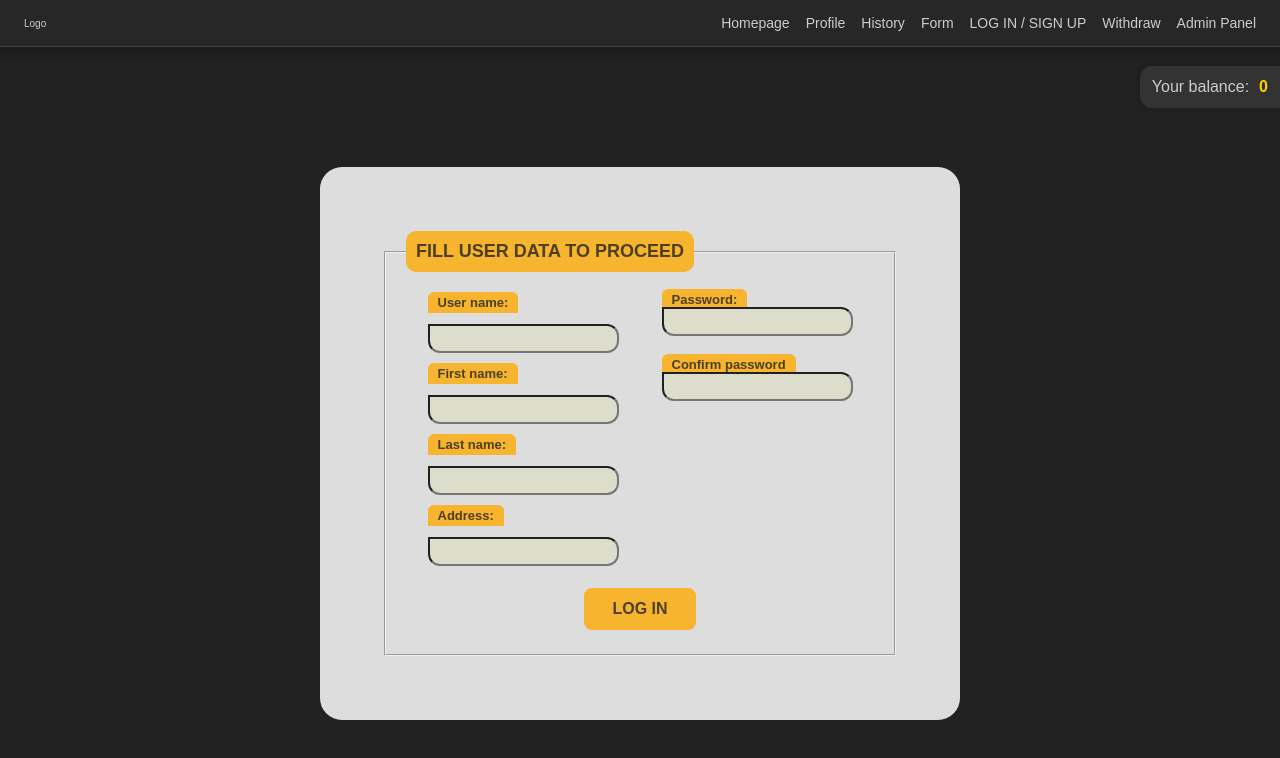
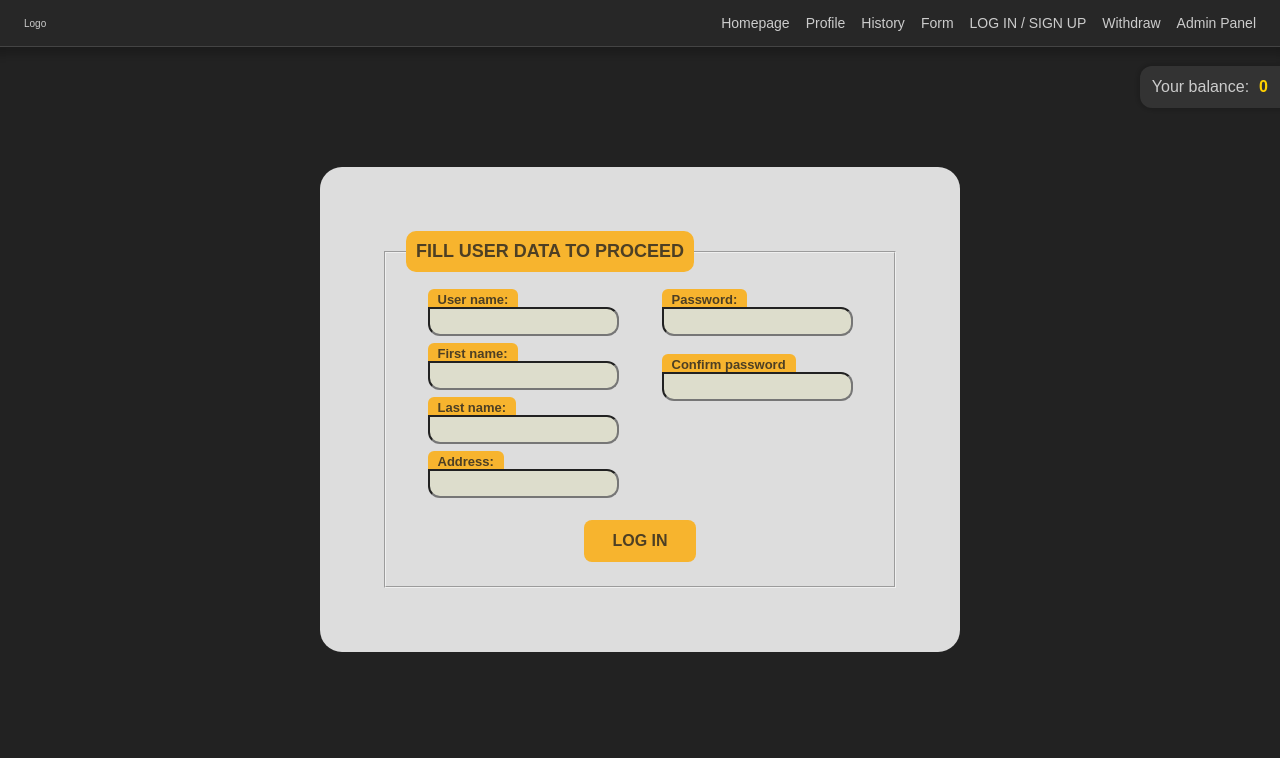
Before and after one commit to bartek623/HackYeahFront, a React (Create React App) app in the folder front/: page /Authorization in a window 1280 px wide. Both pictures are taken after a click on the button "SIGN UP". Shown: the top 758 px of the page. Built offline with nearby package versions, Linux system fonts and the light colour scheme.

Commit message:
registration animation

```diff
--- a/front/src/components/Authorization/Authorization.js
+++ b/front/src/components/Authorization/Authorization.js
@@ -5,10 +5,10 @@ import style from "./Authorization.module.css";
 function Authorization() {
   const [canLogin, setCanLogin] = useState(false);
   const [isRegistering, setIsRegistering] = useState(false);
-  const input1 = useRef();
-  const input2 = useRef();
-  const input3 = useRef();
-  const input4 = useRef();
+  const inputLogin = useRef();
+  const inputFName = useRef();
+  const inputLName = useRef();
+  const inputAddr = useRef();
   const inputP = useRef();
   const inputCP = useRef();
 
@@ -18,29 +18,14 @@ function Authorization() {
   const changeHandler = function () {
     if (
       !isRegistering &&
-      input1.current.value !== "" &&
+      inputLogin.current.value !== "" &&
       inputP.current.value !== ""
     ) {
       setCanLogin(true);
       return;
     }
 
-    if(input1.current.value ==='') {
-      setCanLogin(false)
-      return};
-    if(input2.current.value ==='') {
-      setCanLogin(false)
-      return};
-    if(input3.current.value ==='') {
-      setCanLogin(false)
-      return};
-    if(input4.current.value ==='') {
-      setCanLogin(false)
-      return};
-    if(inputCP.current.value ==='') {
-      setCanLogin(false)
-      return};
-    if(inputP.current.value ==='') {
+    if(inputLogin.current.value ==='' || inputFName.current.value ==='' || inputLName.current.value ==='' || inputAddr.current.value ==='' || inputCP.current.value ==='' || inputP.current.value ==='') {
       setCanLogin(false)
       return};
 
@@ -52,26 +37,37 @@ function Authorization() {
     <section className={style.card}>
       <fieldset>
         <legend className={style.legend}>FILL USER DATA TO PROCEED</legend>
+
         <div className={style.formik}><div className={style.left}>
 
+        <div>
         <label htmlFor="login" >User name: </label> <br></br>
-        <input type="text" ref={input1} onChange={changeHandler} name="email"></input>
+        <input type="text" ref={inputLogin} onChange={changeHandler} name="login"></input>
+        </div>
 
-      {isRegistering && <div className={style.left}>
-        <label htmlFor="login" >First name: </label> <br></br>
-        <input type="text" ref={input2} onChange={changeHandler} name="email"></input>
+      {isRegistering && <div className={style['left', 'confPass']}>
+        <div>
+        <label htmlFor="firstname" >First name: </label> <br></br>
+        <input type="text" ref={inputFName} onChange={changeHandler} name="firstname"></input>
+        </div>
 
-        <label htmlFor="login" >Last name: </label> <br></br>
-        <input type="text" ref={input3} onChange={changeHandler} name="email"></input>
+        <div>
+        <label htmlFor="lastname" >Last name: </label> <br></br>
+        <input type="text" ref={inputLName} onChange={changeHandler} name="lastname"></input>
+        </div>
 
-        <label htmlFor="login" >Address: </label> <br></br>
-        <input type="text" ref={input4} onChange={changeHandler} name="email"></input>
+        <div>
+        <label htmlFor="address" >Address: </label> <br></br>
+        <input type="text" ref={inputAddr} onChange={changeHandler} name="address"></input>
+      </div>
       </div>}
 
         </div><div className={style.right}>
+          <div>
         <label htmlFor="password">Password: </label> <br></br>
         <input ref={inputP} onChange={changeHandler} type="password" name="password"></input>
-        {isRegistering && <div> <br></br> <label htmlFor="confirm">Confirm password</label>  <br></br> <input ref={inputCP} onChange={changeHandler} type="password"></input></div>}
+        </div>
+        {isRegistering && <div className={style.confPass}><div> <br></br> <label htmlFor="confirm">Confirm password</label>  <br></br> <input ref={inputCP} onChange={changeHandler} type="password"></input></div></div>}
 
         </div></div>
 
--- a/front/src/components/Authorization/Authorization.module.css
+++ b/front/src/components/Authorization/Authorization.module.css
@@ -82,3 +82,17 @@
     border-radius: 10px;
     color: rgb(34,34,34,0.8);
 }
+
+@keyframes coming{
+    from{top: -300; opacity:0 ;}
+    to{top:0; opacity: 100;}
+}
+
+.confPass{
+    position: relative;
+    top: -65px;
+}
+
+.confPass{
+    animation: coming 2s forwards;
+}
--- a/front/src/components/Profile/Profile.module.css
+++ b/front/src/components/Profile/Profile.module.css
@@ -46,6 +46,4 @@
 .btn{
     margin-top: 10px;
     width: 20;
-
-
 }
```
